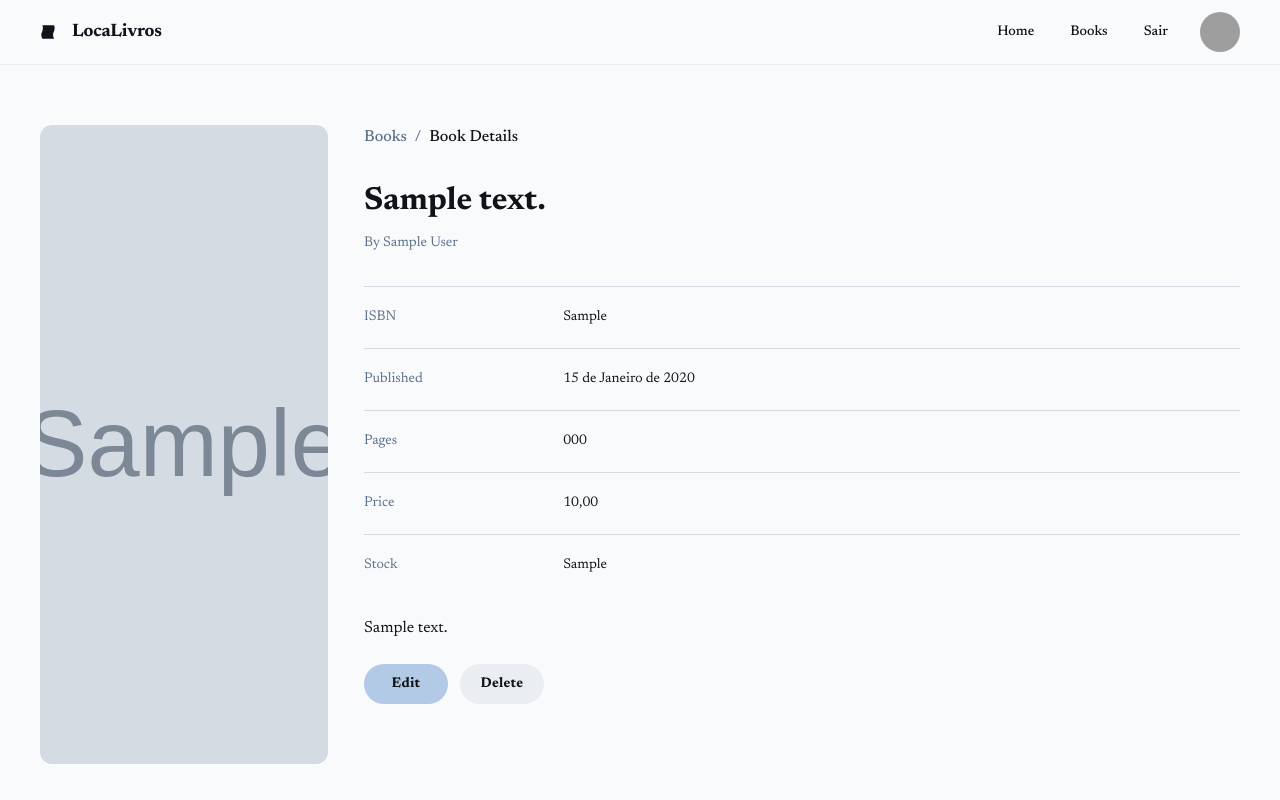
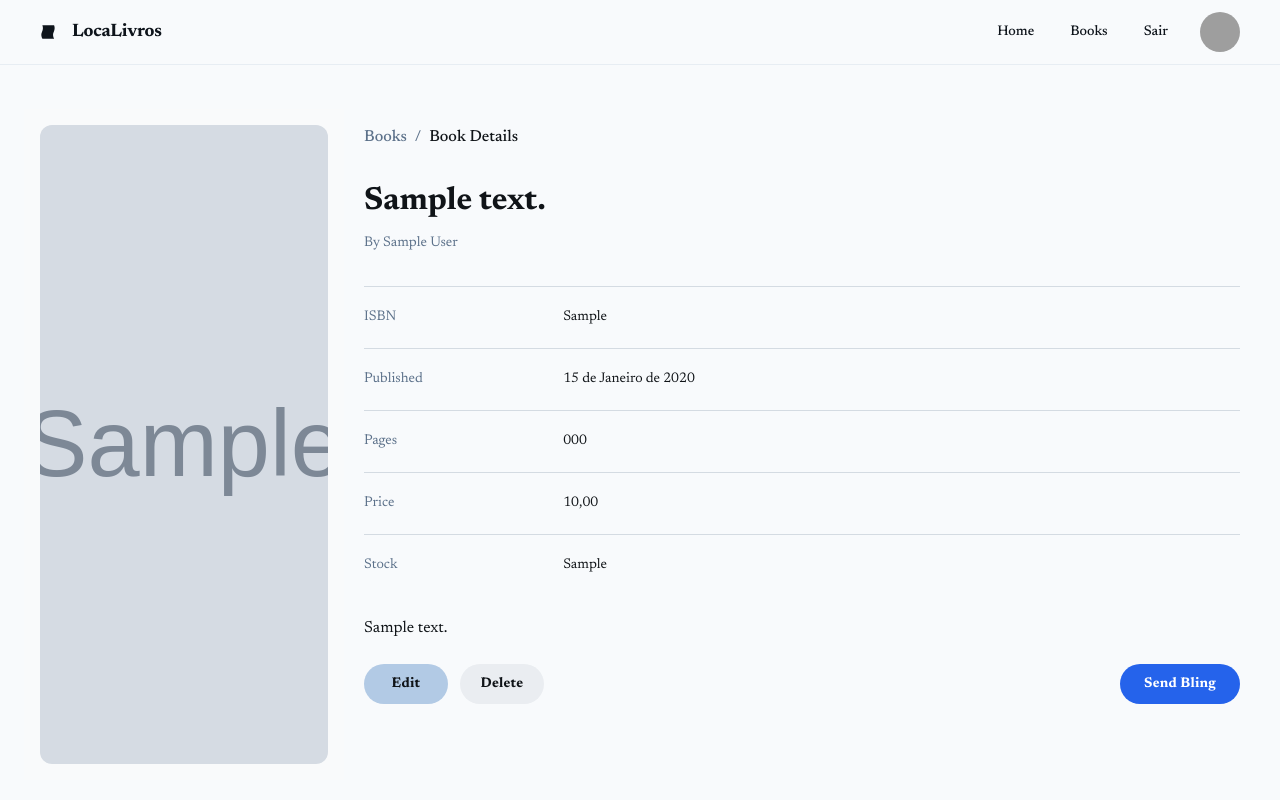
Before and after one commit to Gabrielgpu/Localivros, a Django app: page /books/1/ in a window 1280 px wide. Run offline with Django 5.2, Linux system fonts and the light colour scheme; a user stored in the database is signed in; tables that the repository leaves empty hold one stand-in row (values such as "Sample post"); grey boxes marked "Sample" are stand-in pictures; parts of the project's set-up code (start-up, migrations or seed data) failed here and were passed over; some libraries are stand-ins or nearby versions; grey boxes are pictures that could not be loaded.

Commit message:
feat(books/template): adiciona JS para exibir spinner ao clicar no botão send bling

```diff
--- /dev/null
+++ b/books/static/books/js/send_bling.js
@@ -0,0 +1,11 @@
+document.addEventListener("DOMContentLoaded", function () {
+  const blingInputSpinner = document.getElementById('loading-spinner');
+  const blingForm = document.querySelector('form[role="send"]');
+  const sendButton = document.getElementById('send-button')
+
+  blingForm.addEventListener('submit', function(event) {
+    sendButton.classList.add('hidden')
+    blingInputSpinner.classList.remove('hidden')
+  })
+
+});
--- a/books/templates/detail_book.html
+++ b/books/templates/detail_book.html
@@ -1,4 +1,10 @@
 {% extends "base.html" %}
+{% load static %}
+
+{% block scripts %}
+  <script src="{% static 'books/js/send_bling.js' %}"></script>
+{% endblock scripts %}
+
 
 {% block content %}
  <div class="gap-1 px-6 flex flex-1 justify-center py-5">
@@ -47,7 +53,7 @@
         </div>
       </div>
       <p class="text-[#101418] text-base font-normal leading-normal pb-3 pt-1 px-4">
-        {{ product.short_description }}
+        {{ product.short_description|truncatechars:500 }}
       </p>
       <div class="flex justify-stretch">
         <div class="flex flex-1 gap-3 flex-wrap px-4 py-3 justify-start">
@@ -69,6 +75,26 @@
               <span class="truncate">Delete</span>
             </button>
           </form>
+          {% if not product.id_bling %}
+            <form method="post" action=" {% url 'bling_send_book' %} " class="d-inline ml-auto" role="send">
+              {% csrf_token %}
+              <input type="hidden" name="id" value="{{product.id}}">
+              <button
+                class="flex relative min-w-[120px] max-w-[480px] cursor-pointer items-center justify-center overflow-hidden rounded-full h-10 px-4 bg-blue-600 text-white text-sm font-bold leading-normal tracking-[0.015em]"
+                type="submit"
+              >
+                <span id="send-button" class="truncate button-text">Send Bling</span>
+                <div id="loading-spinner" class="absolute inset-0 flex items-center justify-center gap-2 hidden">
+                  <svg class="animate-spin h-5 w-5 text-white" xmlns="http://www.w3.org/2000/svg" fill="none" viewBox="0 0 24 24">
+                    <circle class="opacity-25" cx="12" cy="12" r="10" stroke="currentColor" stroke-width="4"></circle>
+                    <path class="opacity-75" fill="currentColor"
+                          d="M4 12a8 8 0 018-8v4a4 4 0 00-4 4H4z"></path>
+                  </svg>
+                  <span class="text-white text-sm">Enviando...</span>
+                </div>
+              </button>
+            </form>
+          {% endif %}
         </div>
       </div>
     </div>
```
